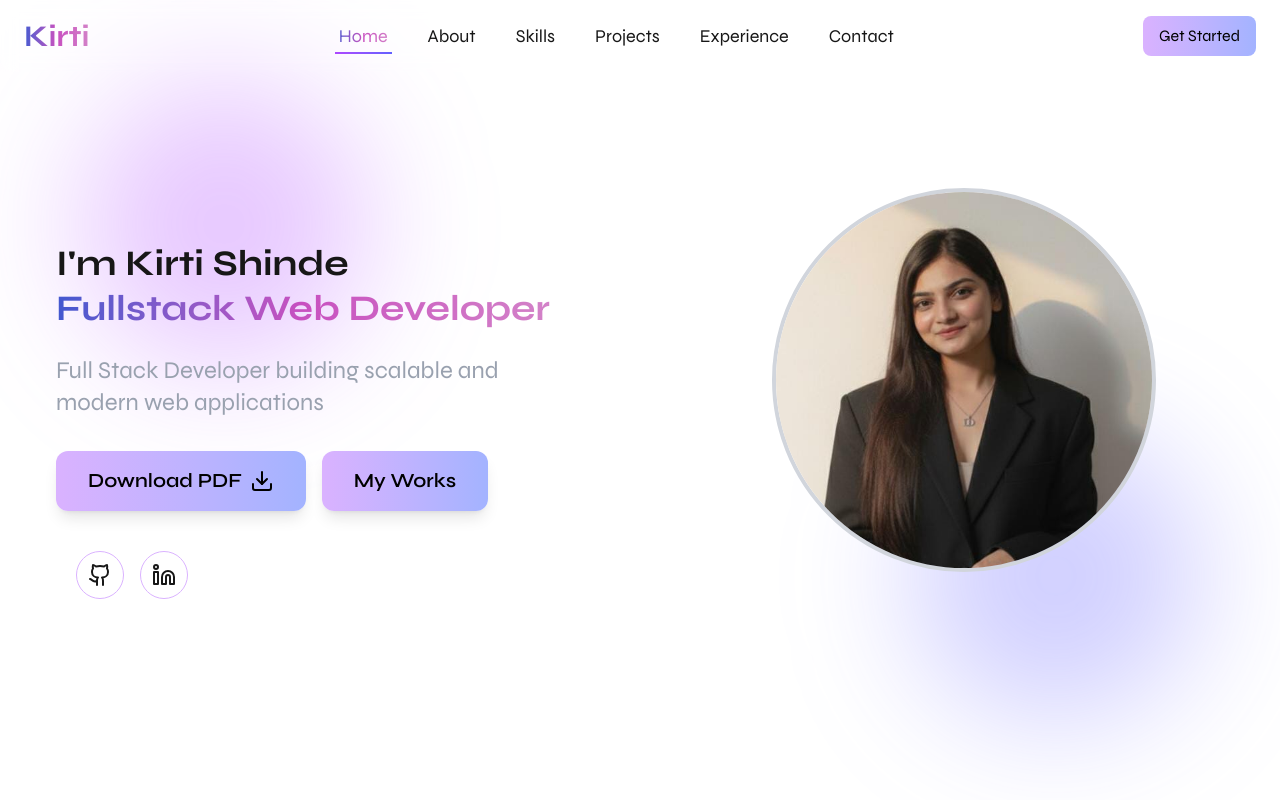
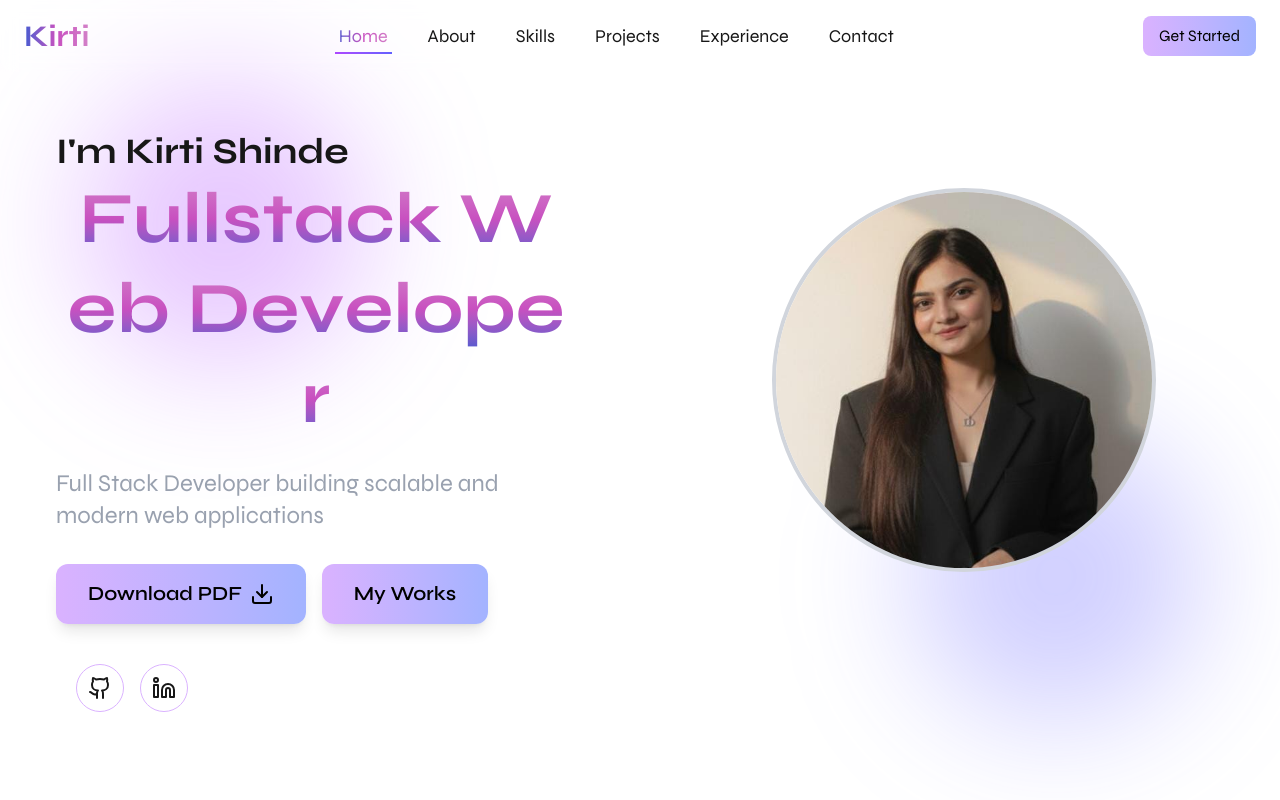
Before and after one commit to KirtiShinde18/next-portfolio, a Next.js app in the folder client/: page / in a window 1280 px wide. Shown: the top 800 px of the page. Built offline with nearby package versions, Linux system fonts and the light colour scheme.

Commit message:
adjust heading

```diff
--- a/client/app/(public)/page.tsx
+++ b/client/app/(public)/page.tsx
@@ -7,6 +7,8 @@ import { motion } from "framer-motion";
 import kirti from "./../../public/assets/images/kirti.jpeg"
 import Image from 'next/image'
 import CountUp from 'react-countup'
+
+const text = "Fullstack Web Developer";
 
 
 
@@ -118,11 +120,36 @@ const Home = () => (
 
 
               {/* <h1 className="text-2xl sm:text-3xl md:text-4xl lg:text-4xl font-bold leading-tight text-white"> */}
-              <h1 className="text-2xl sm:text-3xl md:text-4xl lg:text-4xl font-bold leading-tight">
+              {/* <h1 className="text-2xl sm:text-3xl md:text-4xl lg:text-4xl font-bold leading-tight">
                 I'm {profileData.name} <br />
                 <span className="bg-gradient-to-r from-[#4158D0] via-[#C850C0] to-[#d382c8] bg-clip-text text-transparent">
                   {profileData.role}
                 </span>
+              </h1> */}
+
+              <h1 className="text-2xl sm:text-3xl md:text-4xl font-bold leading-tight">
+                I'm {profileData.name} <br />
+
+                {/* <span className="block text-4xl sm:text-7xl md:text-6xl lg:text-4xl bg-gradient-to-r from-[#4158D0] via-[#C850C0] to-[#d382c8] bg-clip-text text-transparent">
+                  {profileData.role}
+                </span> */}
+
+                <p
+                      className="sm:text-4xl text-3xl md:text-7xl font-bold mb-4 leading-tight font-display text-center"
+                    >
+                      {text.split("").map((char, index) => (
+                        <motion.span
+                          key={index}
+                          className="inline-block bg-gradient-to-t from-[#4158D0] via-[#C850C0] to-[#d382c8] bg-clip-text text-transparent"
+                          initial={{ opacity: 0, y: 30 }}
+                          animate={{ opacity: 1, y: 0 }}
+                          transition={{ delay: index * 0.08 }}
+                        >
+                          {char === " " ? "\u00A0" : char}
+                        </motion.span>
+                      ))}
+                  </p>
+
               </h1>
 
               <p className="text-gray-400 mt-6 text-lg sm:text-xl md:text-2xl">
```
